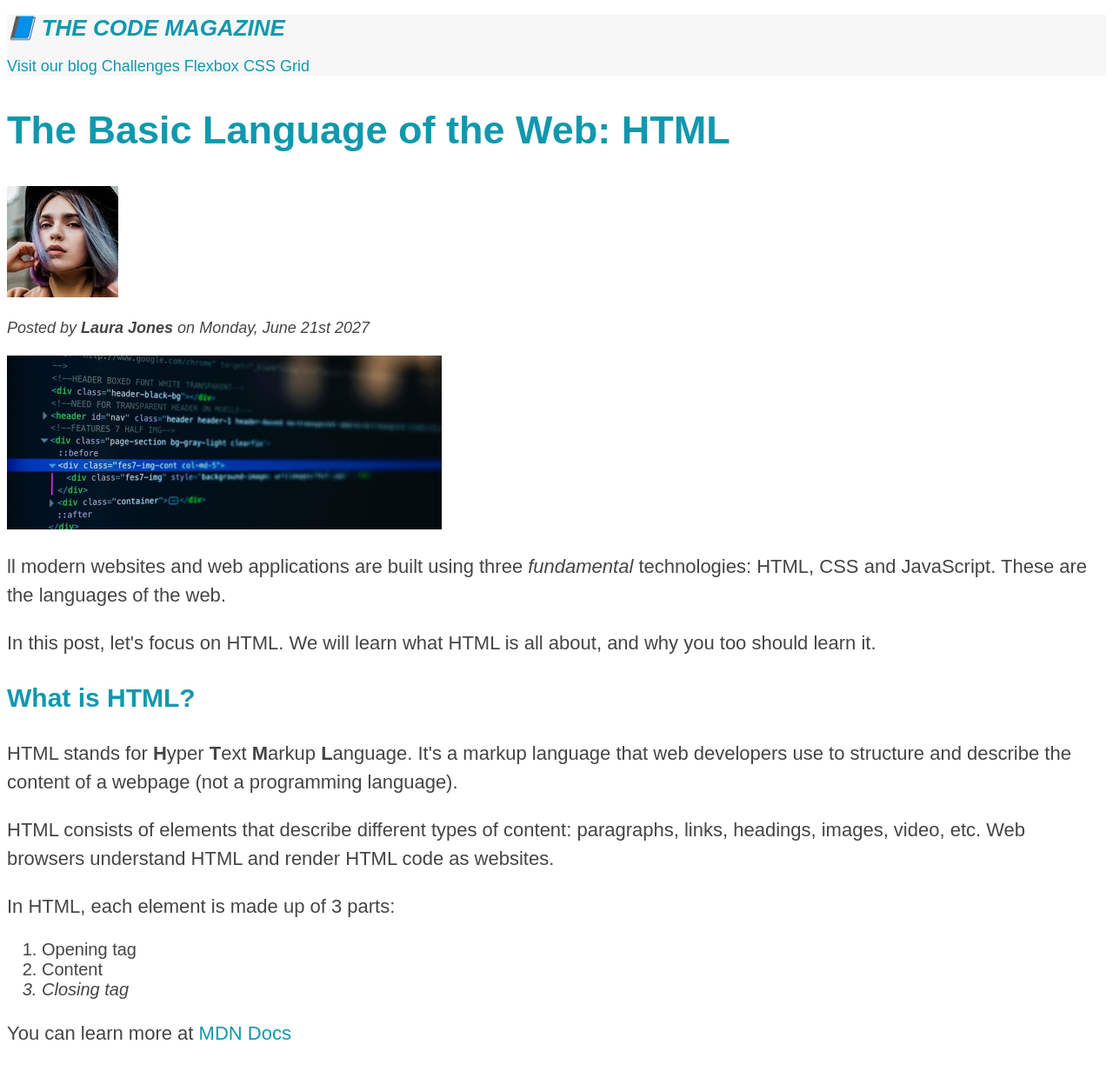
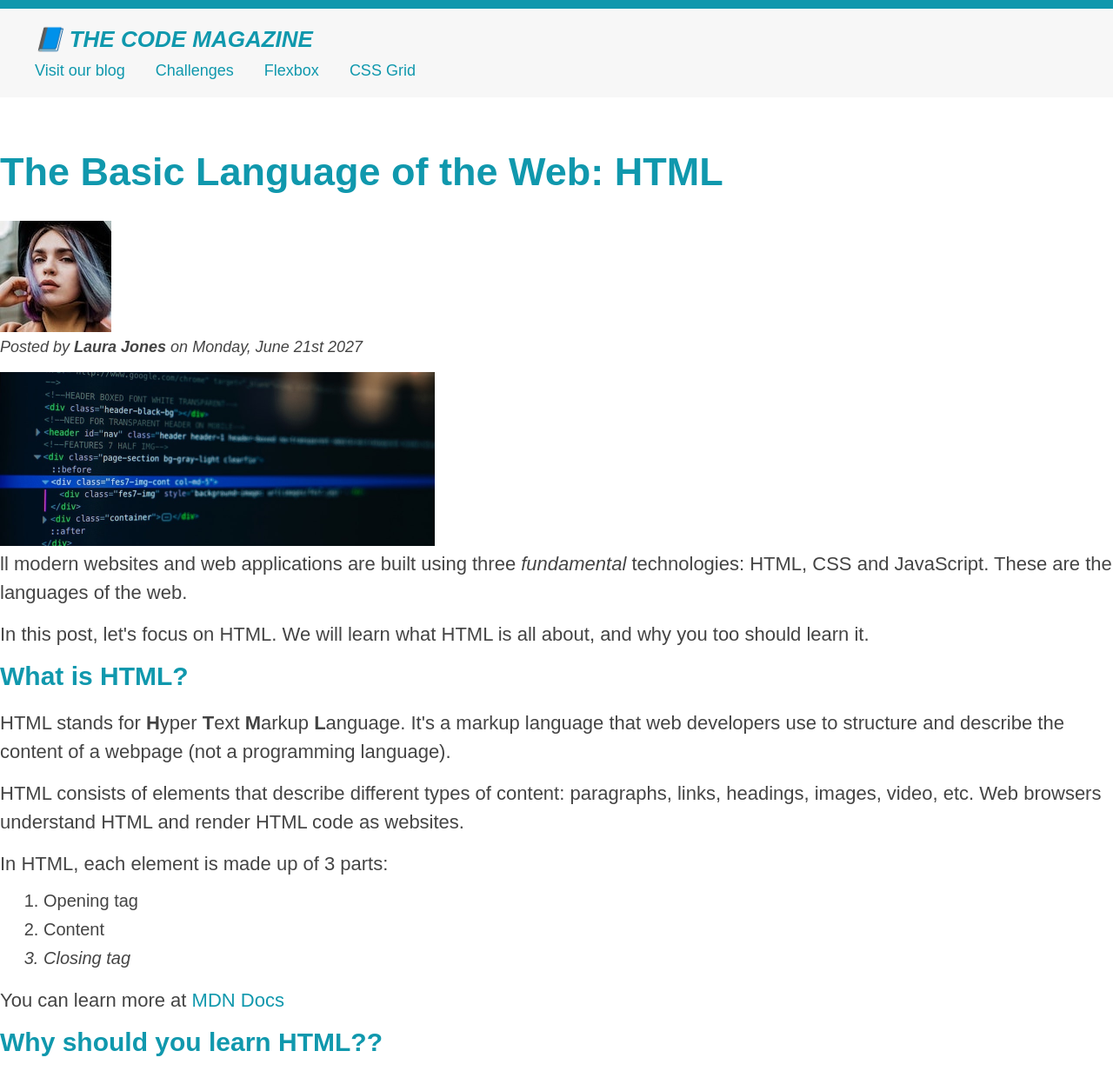
Before and after one commit to devAlienZero2ones/backToProgramming, a plain HTML site: page project/index.html in a window 1280 px wide. Shown: the top 1232 px of the page at 87% size. Drawn offline with Linux system fonts and the light colour scheme.

Commit message:
inline i block elementi centriranje stranice, absolute i retative, margine

```diff
--- a/project/style.css
+++ b/project/style.css
@@ -1,10 +1,54 @@
-* {}
+* {
+  margin: 0;
+  padding: 0;
+}
+
+/* PAGE SECTIONS */
 
 body {
   color: #444;
   font-family: sans-serif;
+  border-top: solid 10px #1098ad;
+  /* Absolute positioning */
+  position: relative;
 }
 
+.containter {
+  width: 800px;
+  margin: 0 auto;
+
+}
+
+.main-header {
+  background-color: #f7f7f7;
+  padding: 20px 40px;
+  margin-bottom: 60px;
+  /* height: 80px; */
+}
+
+nav {
+  font-size: 18px;
+}
+
+article {
+
+  margin-bottom: 60px;
+}
+
+.post-header {
+  margin-bottom: 30px;
+}
+
+aside {
+  background-color: #f7f7f7;
+  border-top: 5px solid #1098ad;
+  border-bottom: 5px solid #1098ad;
+  padding: 50px 0;
+  width: 500px;
+}
+
+
+/* SMALLER ELEMENTS */
 h1,
 h2,
 h3 {
@@ -21,16 +65,13 @@ h1 {
 
 h2 {
   font-size: 45px;
+  margin-bottom: 30px;
 
-}
-
-p {
-  font-size: 22px;
-  line-height: 1.5;
 }
 
 h3 {
   font-size: 30px;
+  margin-bottom: 20px;
 }
 
 h4 {
@@ -39,8 +80,28 @@ h4 {
   text-align: center;
 }
 
+p {
+  font-size: 22px;
+  line-height: 1.5;
+  margin-bottom: 15px;
+}
+
+ul,
+ol {
+  margin-left: 50px;
+  margin-bottom: 20px;
+}
+
+
+
 li {
   font-size: 20px;
+  margin-bottom: 10px;
+  /* display: inline; */
+}
+
+li:last-child {
+  margin-bottom: 0;
 }
 
 #author {
@@ -61,15 +122,7 @@ li {
   list-style: none;
 }
 
-.main-header {
-  background-color: #f7f7f7;
-}
 
-aside {
-  background-color: #f7f7f7;
-  border-top: 5px solid #1098ad;
-  border-bottom: 5px solid #1098ad;
-}
 
 /* li:first-child {
   font-weight: bold;
@@ -93,8 +146,10 @@ a:link {
 
 a:visited {
   /* color: #444 */
+  color: #1098ad;
 }
 
+/* :not(nav)>a:hover { */
 a:hover {
 
   color: orangered;
@@ -107,7 +162,36 @@ a:active {
   font-style: italic;
 }
 
-nav {
-  font-size: 18px;
-  filter: i;
+.post-image {
+  width: 100%;
+  height: auto;
 }
+
+nav a:link {
+
+  /* background-color: red; */
+  /* MARGINA NA INLINE ELEMENTE UTICE SAMO PO HORIZONTALI */
+  /* margin: 20px;
+  padding: 20px;
+  display: block
+   */
+  display: inline-block;
+  margin-top: 10px;
+  margin-right: 30px;
+}
+
+nav a:link:last-child {
+  margin-right: 0;
+}
+
+button {
+  font-size: 22px;
+  padding: 20px;
+  cursor: pointer;
+  /* Absolute positioning */
+  position: absolute;
+  /* top: 0;
+  left: 0; */
+  bottom: 50px;
+  right: 50px;
+}
```
